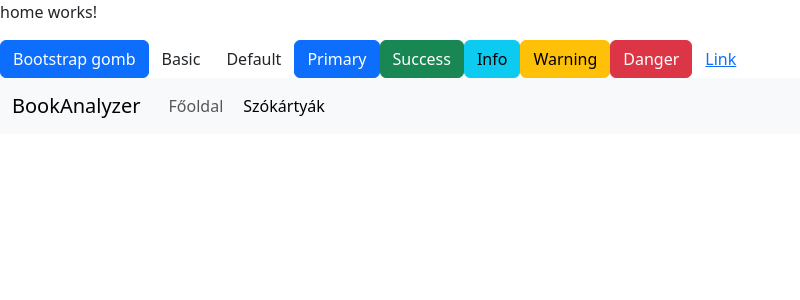
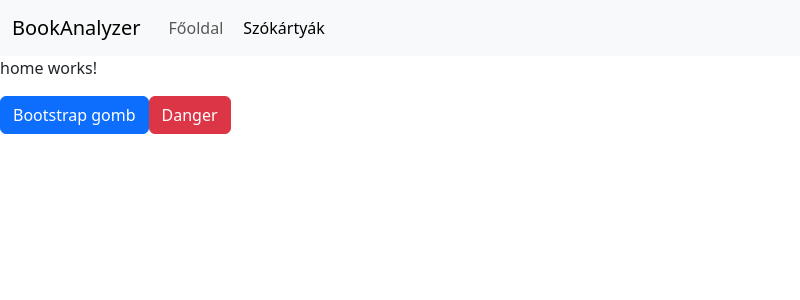
Before and after one commit to krisz1321/CVG38I-ERDEI-BookAnalysis, an Angular app in the folder FRONTEND/BookAnalyzerFrontend/: page /list-words in a window 1280 px wide. Shown: the top 300 px of the page, without its empty margins (0-800 px from the left). Built offline with nearby package versions, Linux system fonts and the light colour scheme.

Commit message:
Added book models

```diff
--- a/FRONTEND/BookAnalyzerFrontend/src/app/home/home.component.html
+++ b/FRONTEND/BookAnalyzerFrontend/src/app/home/home.component.html
@@ -1,13 +1,4 @@
+<app-navigation></app-navigation>
 <p>home works!</p>
 <button class="btn btn-primary">Bootstrap gomb</button>
-<button type="button" class="btn">Basic</button>
-<button type="button" class="btn btn-default">Default</button>
-<button type="button" class="btn btn-primary">Primary</button>
-<button type="button" class="btn btn-success">Success</button>
-<button type="button" class="btn btn-info">Info</button>
-<button type="button" class="btn btn-warning">Warning</button>
 <button type="button" class="btn btn-danger">Danger</button>
-<button type="button" class="btn btn-link">Link</button>
-
-
-<app-navigation></app-navigation>
```
Also changed, not shown: FRONTEND/BookAnalyzerFrontend/src/app/_models/book_models.ts (added, +33 -0 lines).
